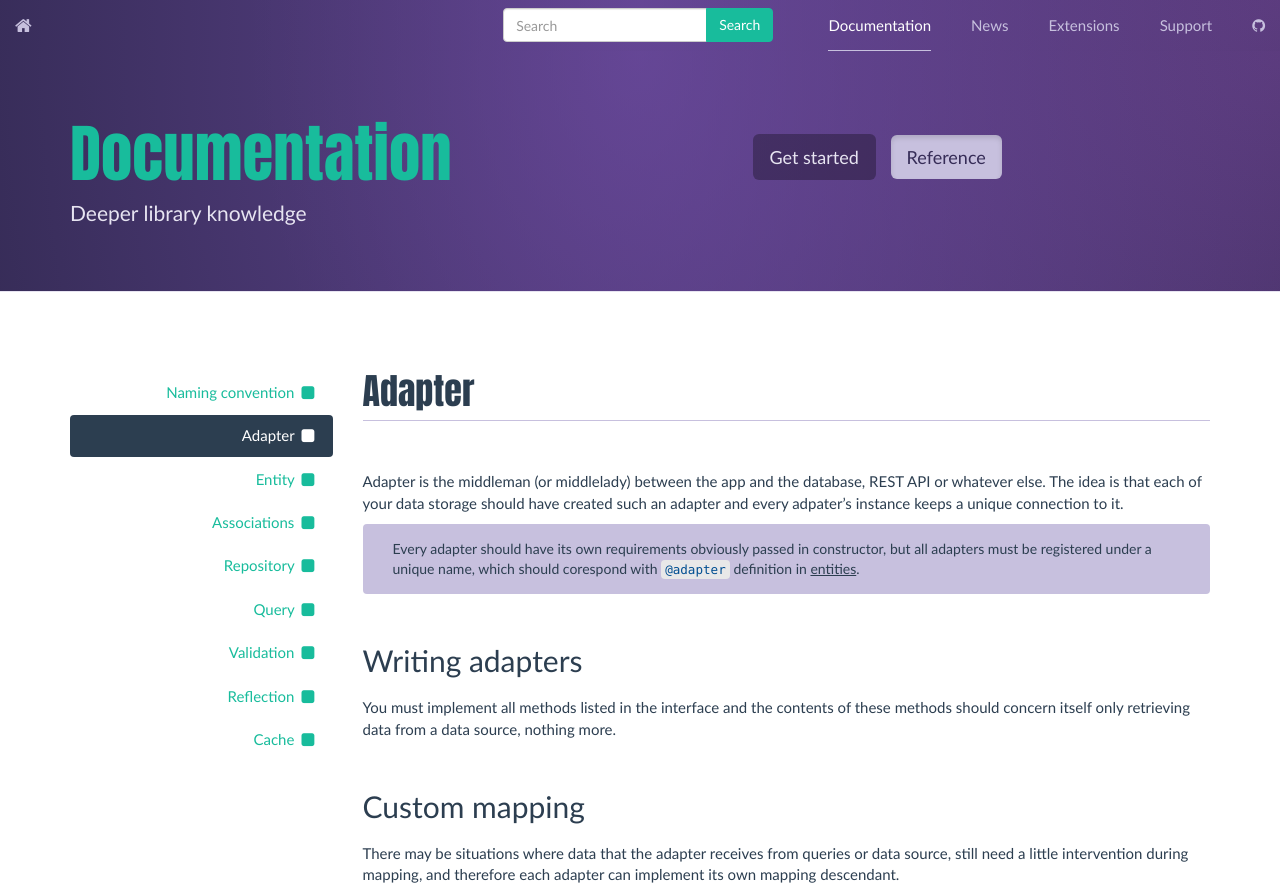
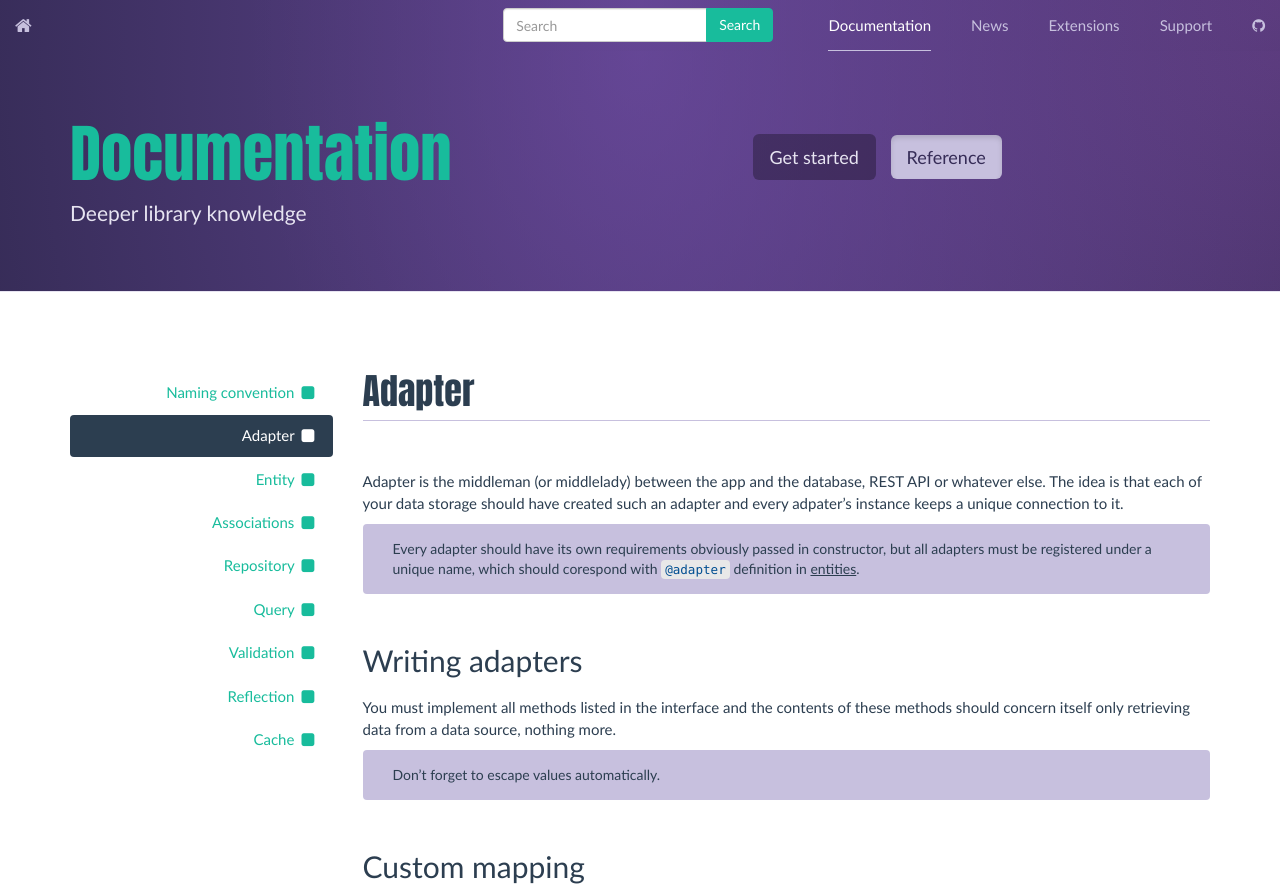
Before and after one commit to unimapper/unimapper.github.io, a Jekyll site: the page built from docs/reference/adapter.md, in a window 1280 px wide, cut to the strip 0-892 px from the top of the page. Built offline with Jekyll 4.4.1, drawn with Linux system fonts in a browser that asks for light colours; nearby versions of some CDN libraries; comment, search, counter and statistics services are not loaded; the repository's description, which GitHub fills in, is left out.

Commit message:
docs: adapter update

```diff
--- a/docs/reference/adapter.md
+++ b/docs/reference/adapter.md
@@ -11,5 +11,7 @@ Adapter is the middleman (or middlelady) between the app and the database, REST
 ## Writing adapters
 You must implement all methods listed in the interface and the contents of these methods should concern itself only retrieving data from a data source, nothing more.
 
+> Don't forget to escape values automatically.
+
 ## Custom mapping
 There may be situations where data that the adapter receives from queries or data source, still need a little intervention during mapping, and therefore each adapter can implement its own mapping descendant.
```
